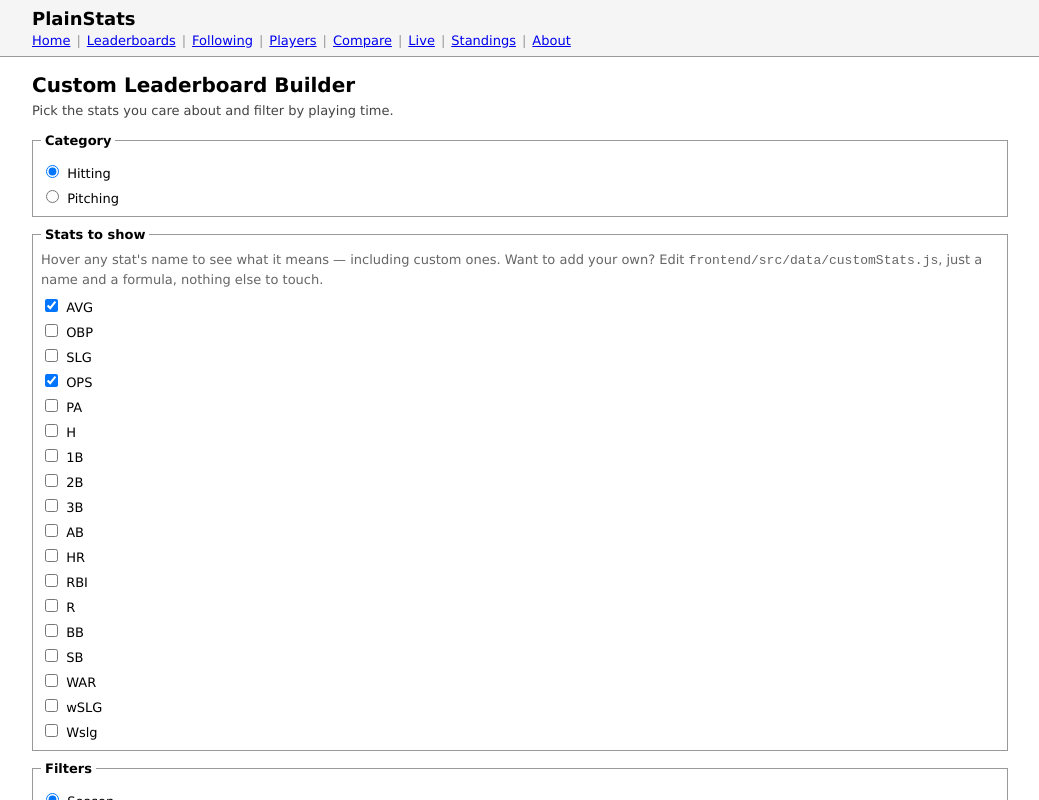
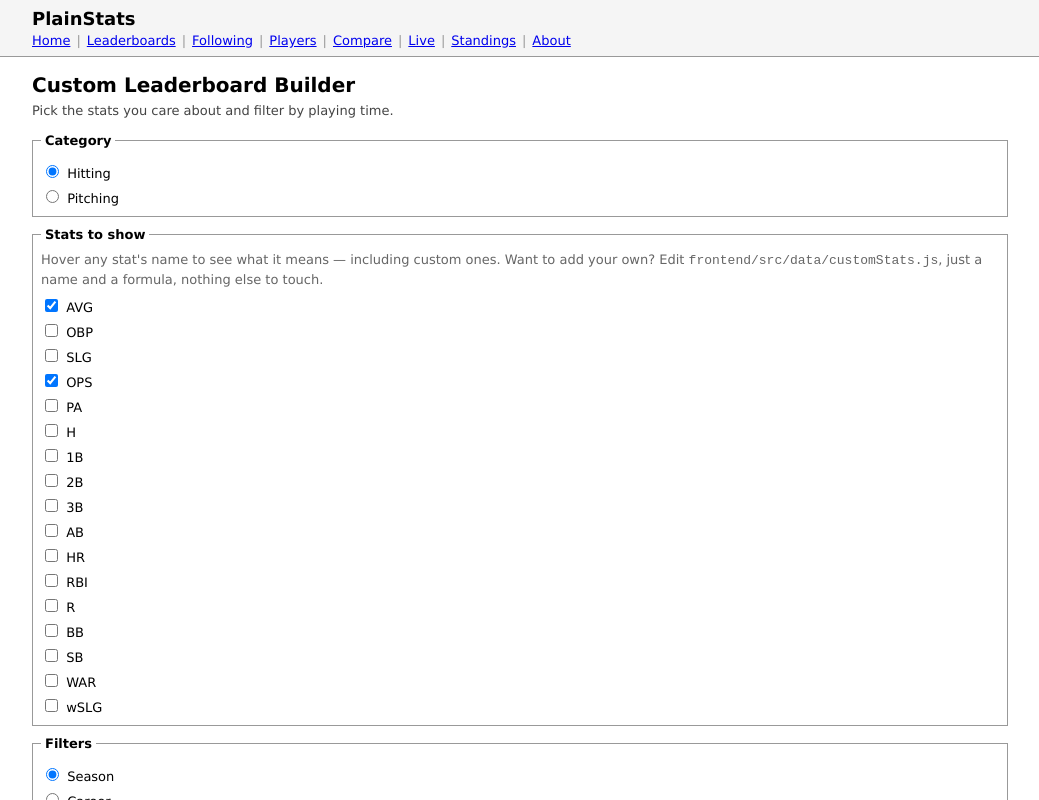
Before and after one commit to jowerfel/PlainStatsBaseball, a Vue app in the folder frontend/: page /leaderboards/custom in a window 1280 px wide. Shown: the top 800 px of the page, without its empty margins (120-1159 px from the left). Built offline with nearby package versions, Linux system fonts and the light colour scheme.

Commit message:
ready for deploy

```diff
--- a/frontend/src/data/customStats.js
+++ b/frontend/src/data/customStats.js
@@ -52,15 +52,7 @@ export const CUSTOM_STATS = [
     format: 'decimal3',
     shortExplain: 'A custom weighted slugging stat.',
   },
-  {
-    key: 'Wslg',
-    name: 'Wslg',
-    group: 'hitting',
-    formula: '(1B*0.44 + 2B*0.72 + 3B*1.02 + HR*1.38) / AB',
-    goodDirection: 'high',
-    format: 'decimal3',
-    shortExplain: 'A custom weighted slugging stat.',
-  },
+
 ]
 
 // Custom stats are registered into statDictionary as soon as this module is imported, so
```
